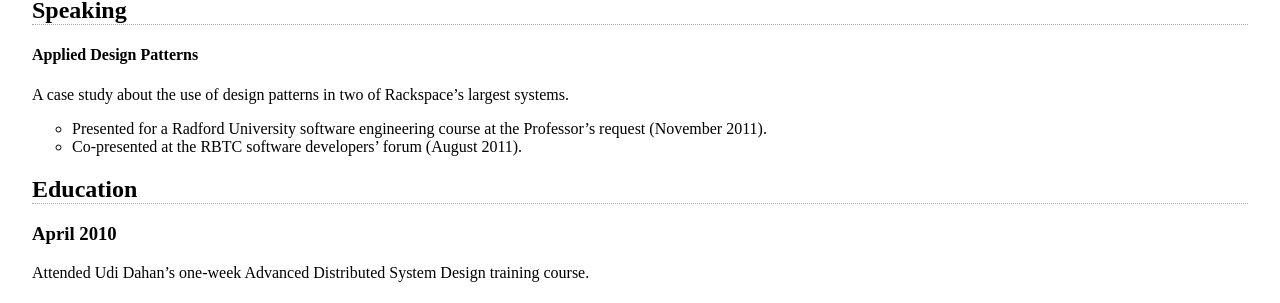
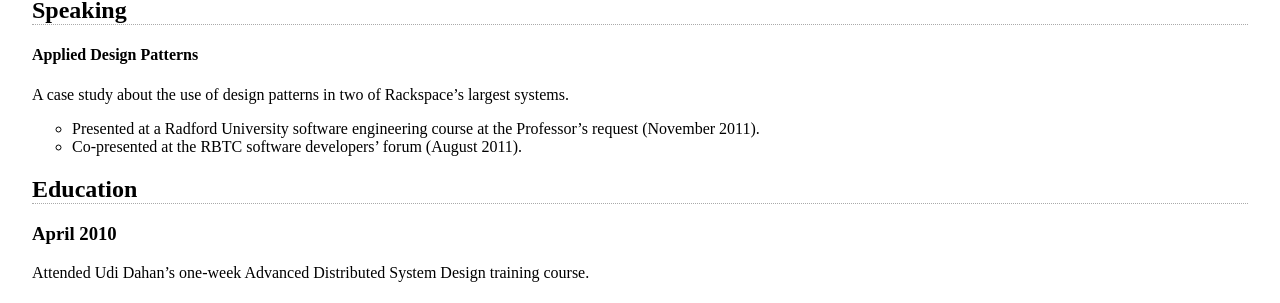
Before and after one commit to mdellanoce/mdellanoce.github.com, a Jekyll site: the page built from resume/index.markdown, in a window 1280 px wide. Shown: the part 1504-1807 px from the top of the page. Built offline with Jekyll 4.4.1, drawn with Linux system fonts in a browser that asks for light colours.

Commit message:
Better wording

```diff
--- a/resume/index.markdown
+++ b/resume/index.markdown
@@ -69,7 +69,7 @@ Designed a new website for Netmar, wrote Perl CGI scripts to automate customer s
 
 A case study about the use of design patterns in two of Rackspace's largest systems.
 
-* Presented for a Radford University software engineering course at the Professor's request (November 2011).
+* Presented at a Radford University software engineering course at the Professor's request (November 2011).
 * Co-presented at the RBTC software developers' forum (August 2011).
 
 ## Education
```
